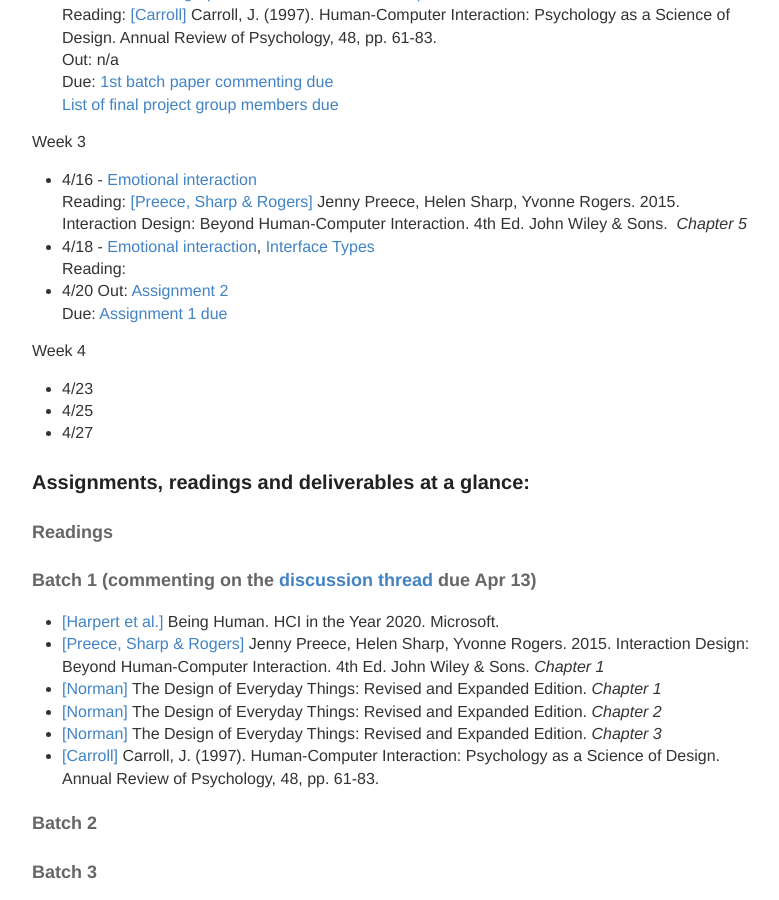
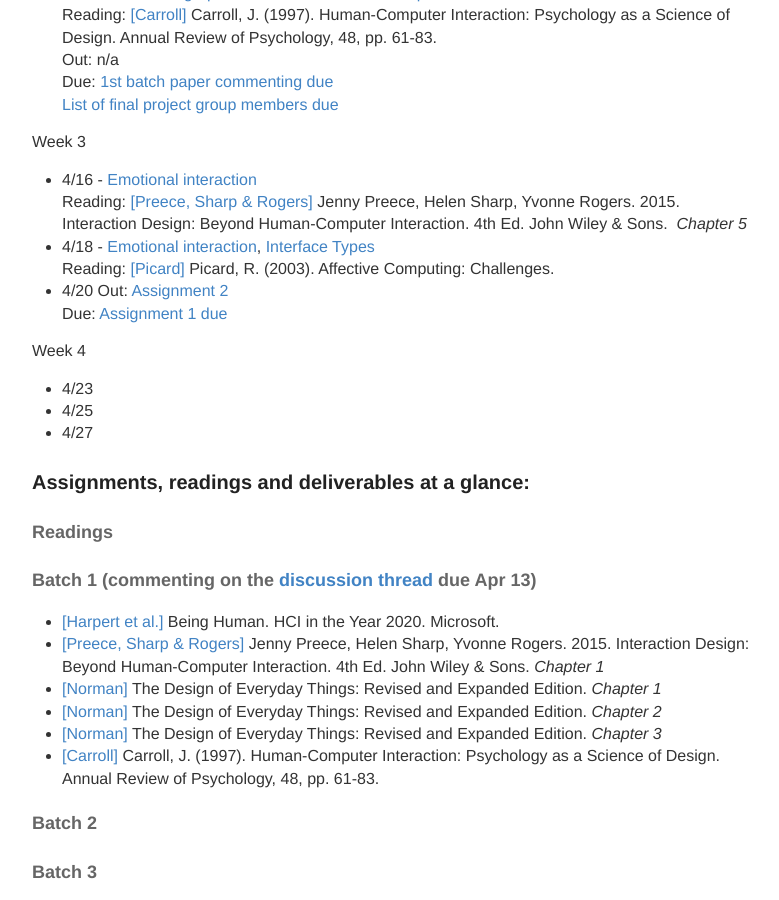
Before and after one commit to hciwang/hciwang.github.io, a Jekyll site: the page built from _posts/2018-3-25-lectures.md, in a window 1280 px wide and 900 px high, scrolled down 895 px. Shown: the whole window, without its empty margins (248-1027 px from the left). Built offline with Jekyll 4.4.1, drawn with Linux system fonts in a browser that asks for light colours.

Commit message:
Update 2018-3-25-lectures.md

```diff
--- a/_posts/2018-3-25-lectures.md
+++ b/_posts/2018-3-25-lectures.md
@@ -33,7 +33,7 @@
 - 4/16 - [Emotional interaction](https://canvas.ucdavis.edu/files/3304737/download?download_frd=1)
 Reading: [[Preece, Sharp & Rogers]](http://www.id-book.com/) Jenny Preece, Helen Sharp, Yvonne Rogers. 2015. Interaction Design: Beyond Human-Computer Interaction. 4th Ed. John Wiley & Sons.  *Chapter 5*
 - 4/18 - [Emotional interaction](https://canvas.ucdavis.edu/files/3304737/download?download_frd=1), [Interface Types]()
-Reading:
+Reading: [[Picard]](https://affect.media.mit.edu/pdfs/03.picard.pdf) Picard, R. (2003). Affective Computing: Challenges.
 - 4/20
 Out: [Assignment 2]()
 Due: [Assignment 1 due]()
```
